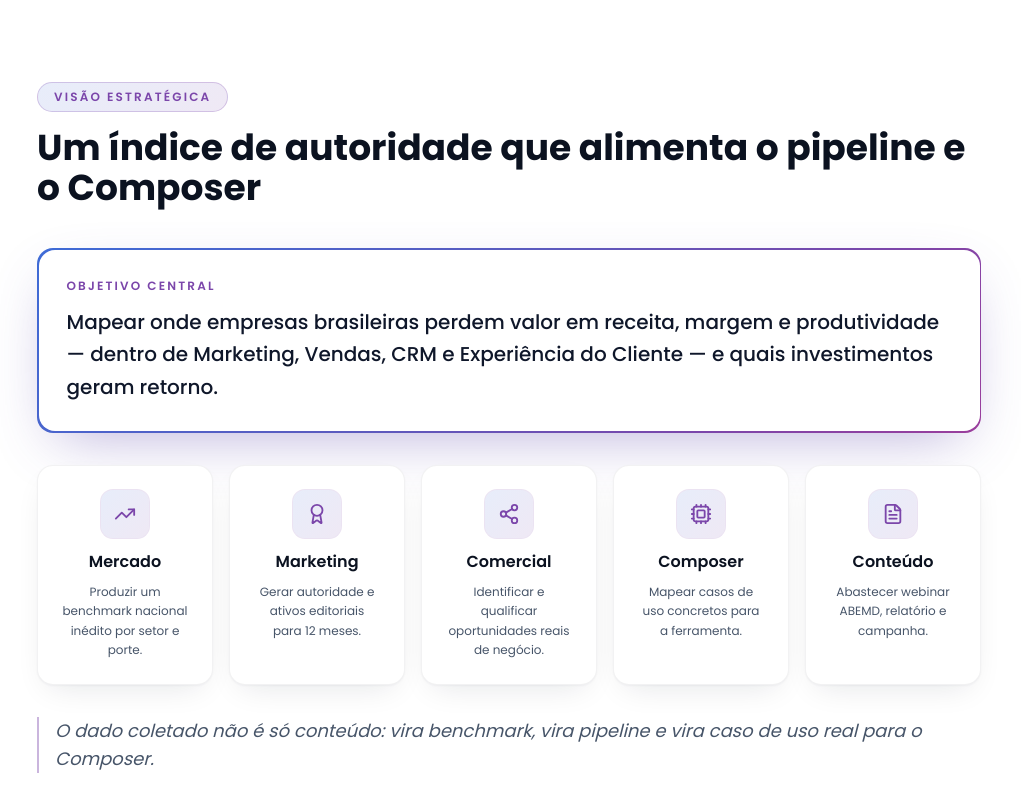
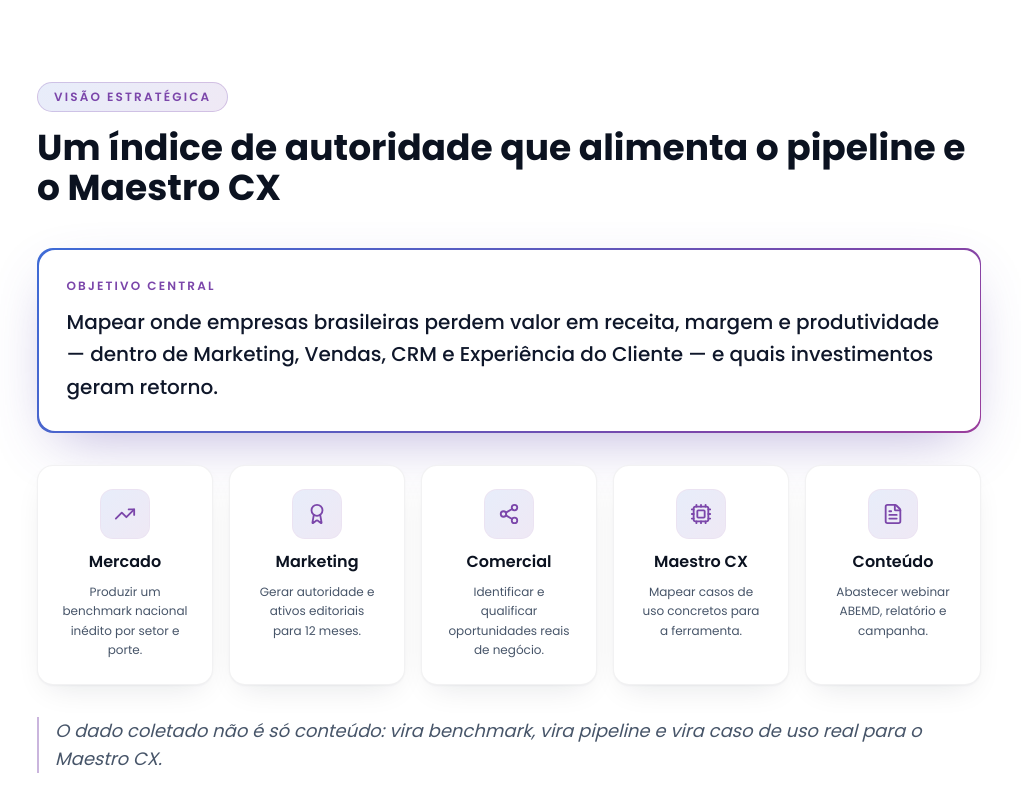
Before and after one commit to midiai9/projetoaodigital, a React (Vite) app: page / in a window 1280 px wide. Shown: the part 1820-2632 px from the top of the page, without its empty margins (259-1280 px from the left). Built offline with nearby package versions, Linux system fonts and the light colour scheme.

Commit message:
copy: texto visivel Composer -> Maestro CX

```diff
--- a/src/lib/nav.ts
+++ b/src/lib/nav.ts
@@ -22,7 +22,7 @@ export const NAV: NavItem[] = [
   { id: 'landing', label: 'Landing pages', group: 'Parte 02 · O motor' },
   { id: 'relatorio', label: 'Relatório', group: 'Parte 02 · O motor' },
 
-  { id: 'composer', label: 'Composer AI OS', group: 'Parte 03 · Ativação' },
+  { id: 'composer', label: 'Maestro CX', group: 'Parte 03 · Ativação' },
   { id: 'campanha', label: 'Campanha', group: 'Parte 03 · Ativação' },
   { id: 'webinar', label: 'Webinar ABEMD', group: 'Parte 03 · Ativação' },
   { id: 'cronograma', label: 'Cronograma', group: 'Parte 03 · Ativação' },
--- a/src/sections/Part01.tsx
+++ b/src/sections/Part01.tsx
@@ -37,7 +37,7 @@ export function Documento() {
     { n: '03', icon: Settings, t: 'O motor', d: 'Da LP às 7 perguntas, ao CRM e ao Relatório Executivo.' },
     { n: '04', icon: Database, t: 'SharpSpring & scoring', d: 'Operação no CRM, qualificação e seleção de leads.' },
     { n: '05', icon: Monitor, t: 'Landing pages', d: 'As duas abordagens e a recomendação de conversão.' },
-    { n: '06', icon: Cpu, t: 'Composer & ativação', d: 'Quem é selecionado e como vira oportunidade.' },
+    { n: '06', icon: Cpu, t: 'Maestro CX & ativação', d: 'Quem é selecionado e como vira oportunidade.' },
   ]
   return (
     <Section id="documento" tone="light">
@@ -72,7 +72,7 @@ export function Visao() {
     { icon: TrendingUp, t: 'Mercado', d: 'Produzir um benchmark nacional inédito por setor e porte.' },
     { icon: Award, t: 'Marketing', d: 'Gerar autoridade e ativos editoriais para 12 meses.' },
     { icon: Share2, t: 'Comercial', d: 'Identificar e qualificar oportunidades reais de negócio.' },
-    { icon: Cpu, t: 'Composer', d: 'Mapear casos de uso concretos para a ferramenta.' },
+    { icon: Cpu, t: 'Maestro CX', d: 'Mapear casos de uso concretos para a ferramenta.' },
     { icon: FileText, t: 'Conteúdo', d: 'Abastecer webinar ABEMD, relatório e campanha.' },
   ]
   return (
@@ -80,7 +80,7 @@ export function Visao() {
       <Reveal>
         <SectionHeader
           eyebrow="Visão estratégica"
-          title="Um índice de autoridade que alimenta o pipeline e o Composer"
+          title="Um índice de autoridade que alimenta o pipeline e o Maestro CX"
         />
       </Reveal>
       <Reveal delay={0.05}>
@@ -113,7 +113,7 @@ export function Visao() {
       <Reveal delay={0.1}>
         <p className="mt-8 border-l-2 border-brand-purple/40 pl-4 text-lg italic text-ink-500">
           O dado coletado não é só conteúdo: vira benchmark, vira pipeline e vira
-          caso de uso real para o Composer.
+          caso de uso real para o Maestro CX.
         </p>
       </Reveal>
     </Section>
@@ -136,7 +136,7 @@ export function Leitura() {
     {
       icon: Settings,
       t: 'O motor não estava definido',
-      d: 'Como as 7 respostas viram CRM, relatório e seleção para o Composer não existia em nenhum documento. Foi desenhado aqui e precisa de validação operacional no SharpSpring.',
+      d: 'Como as 7 respostas viram CRM, relatório e seleção para o Maestro CX não existia em nenhum documento. Foi desenhado aqui e precisa de validação operacional no SharpSpring.',
     },
   ]
   return (
--- a/src/sections/Part02.tsx
+++ b/src/sections/Part02.tsx
@@ -36,7 +36,7 @@ export function MotorDivider() {
     <PartDivider
       part="Parte 02"
       title="O motor do projeto"
-      intro="Da pergunta à decisão: como cada resposta vira lead qualificado, relatório e, para os selecionados, uma oportunidade Composer."
+      intro="Da pergunta à decisão: como cada resposta vira lead qualificado, relatório e, para os selecionados, uma oportunidade Maestro CX."
       icon={Settings}
     />
   )
@@ -51,14 +51,14 @@ export function Workflow() {
     { icon: Filter, t: 'Qualificação', d: 'Lead scoring por porte, cargo e impacto em A, B ou C.' },
     { icon: Mail, t: 'Raio-X imediato', d: 'Retorno automático e nutrição até o webinar.' },
     { icon: FileText, t: 'Consolidação', d: 'Relatório Executivo Nacional e Webinar ABEMD.' },
-    { icon: Cpu, t: 'Seleção Composer', d: 'Leads A viram Sessão Executiva e POV do Composer.' },
+    { icon: Cpu, t: 'Seleção Maestro CX', d: 'Leads A viram Sessão Executiva e POV do Maestro CX.' },
   ]
   return (
     <Section id="workflow" tone="light">
       <Reveal>
         <SectionHeader
           eyebrow="Workflow ponta a ponta"
-          title="Da captação à seleção para o Composer"
+          title="Da captação à seleção para o Maestro CX"
         />
       </Reveal>
       <div className="relative">
@@ -185,7 +185,7 @@ export function Qualificacao() {
       <Reveal>
         <SectionHeader
           eyebrow="Qualificação & seleção"
-          title="Nem todo respondente é um lead Composer — e tudo bem"
+          title="Nem todo respondente é um lead Maestro CX — e tudo bem"
         />
       </Reveal>
       <Stagger className="grid gap-5 lg:grid-cols-3">
@@ -221,10 +221,10 @@ export function Qualificacao() {
         <div className="mt-6 flex items-start gap-4 rounded-2xl border border-brand-purple/20 bg-white p-6 shadow-card">
           <IconBadge icon={Cpu} />
           <p className="text-sm leading-relaxed text-ink-700">
-            <strong className="text-ink-900">Critério de entrada no Composer:</strong>{' '}
+            <strong className="text-ink-900">Critério de entrada no Maestro CX:</strong>{' '}
             leads A em setores prioritários (varejo, financeiro, telecom, indústria)
             viram Sessão Executiva de Interpretação e, na sequência, um POV
-            “Decision Team First” do Composer (6 a 8 semanas).
+            “Decision Team First” do Maestro CX (6 a 8 semanas).
           </p>
         </div>
       </Reveal>
--- a/src/sections/Part03.tsx
+++ b/src/sections/Part03.tsx
@@ -33,14 +33,14 @@ export function ComposerDivider() {
   return (
     <PartDivider
       part="Parte 03"
-      title="Composer AI OS"
+      title="Maestro CX"
       intro="A pesquisa não termina no relatório. Para os selecionados, ela abre a porta da camada estratégica de decisão da AlwaysOn."
       icon={Cpu}
     />
   )
 }
 
-/* 13 ───────── Composer — a ferramenta ───────── */
+/* 13 ───────── Maestro CX — a ferramenta ───────── */
 export function Composer() {
   const layers = [
     { n: '01', icon: Database, t: 'Data Flow', d: 'Dados unificados, governados e auditáveis em tempo real.' },
@@ -52,7 +52,7 @@ export function Composer() {
     <Section id="composer" tone="light">
       <Reveal>
         <SectionHeader
-          eyebrow="Composer · a ferramenta"
+          eyebrow="Maestro CX · a ferramenta"
           title="Quatro camadas que transformam dado em decisão operada"
         />
       </Reveal>
@@ -76,7 +76,7 @@ export function Composer() {
           <p className="text-sm leading-relaxed text-ink-700">
             <strong className="text-ink-900">Por que conecta ao projeto:</strong> cada
             desafio que o executivo declara nas 7 perguntas é, na prática, um caso de
-            uso para um Composer Team (Sales, Marketing, Customer, Trade, Planning). A
+            uso para um Maestro CX Team (Sales, Marketing, Customer, Trade, Planning). A
             pesquisa vira o mapa de demanda do produto.
           </p>
         </div>
@@ -190,7 +190,7 @@ export function Cronograma() {
     { n: '2', p: 'Jul–Set', t: 'Campanha', d: 'Convite multicanal; captação rumo a 250+.' },
     { n: '3', p: 'Set', t: 'Relatório', d: 'Consolidação do Índice e do Relatório Executivo.' },
     { n: '4', p: '06/10', t: 'Webinar ABEMD', d: 'Lançamento público dos dados nacionais.', hot: true },
-    { n: '5', p: 'Out+', t: 'Sessões & Composer', d: 'Sessões Executivas e POVs com leads A.' },
+    { n: '5', p: 'Out+', t: 'Sessões & Maestro CX', d: 'Sessões Executivas e POVs com leads A.' },
   ]
   return (
     <Section id="cronograma" tone="muted">
@@ -247,7 +247,7 @@ export function Governanca() {
     'Aprovação de naming, branding e mensagens',
     'Conteúdo técnico do índice e do relatório',
     'Relacionamento ABEMD e parceiros',
-    'Operação comercial das Sessões e do Composer',
+    'Operação comercial das Sessões e do Maestro CX',
     'Acesso e regras do SharpSpring',
   ]
   const agencia = [
```
